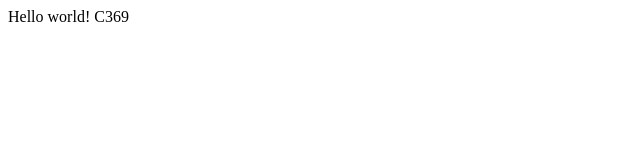
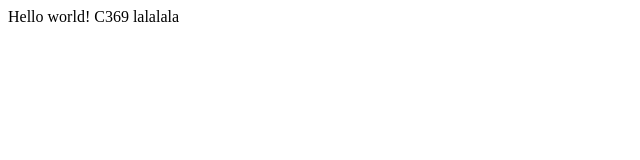
Before and after one commit to magdalene-lim/C369, a plain HTML site: page index.html in a window 1280 px wide. Shown: the full height of the page, 0-640 px from the left. Drawn offline with Linux system fonts and the light colour scheme.

Commit message:
added more text

```diff
--- a/index.html
+++ b/index.html
@@ -2,6 +2,9 @@
 
 <head><title>C369</title></head>
 
-<body>Hello world! C369</body>
+<body>Hello world! C369
+
+    lalalala
+</body>
 
 </html>
```
